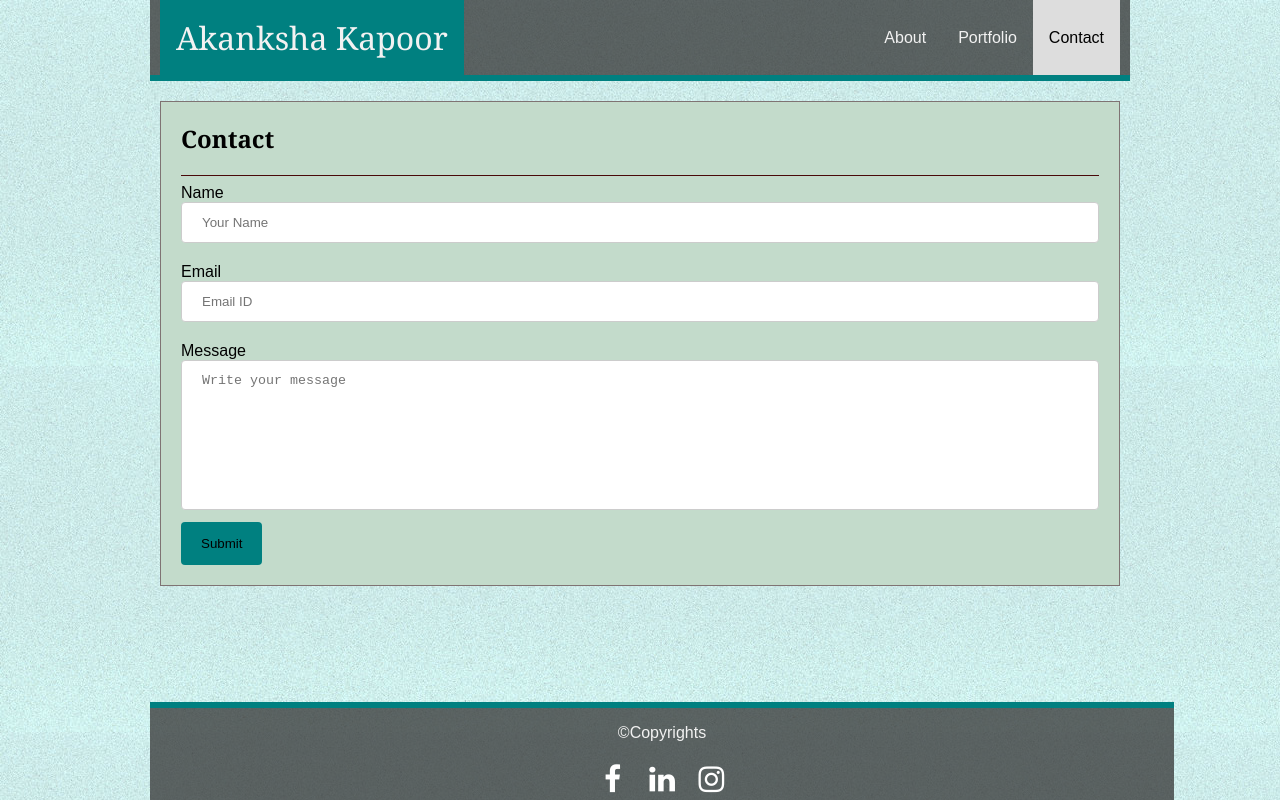
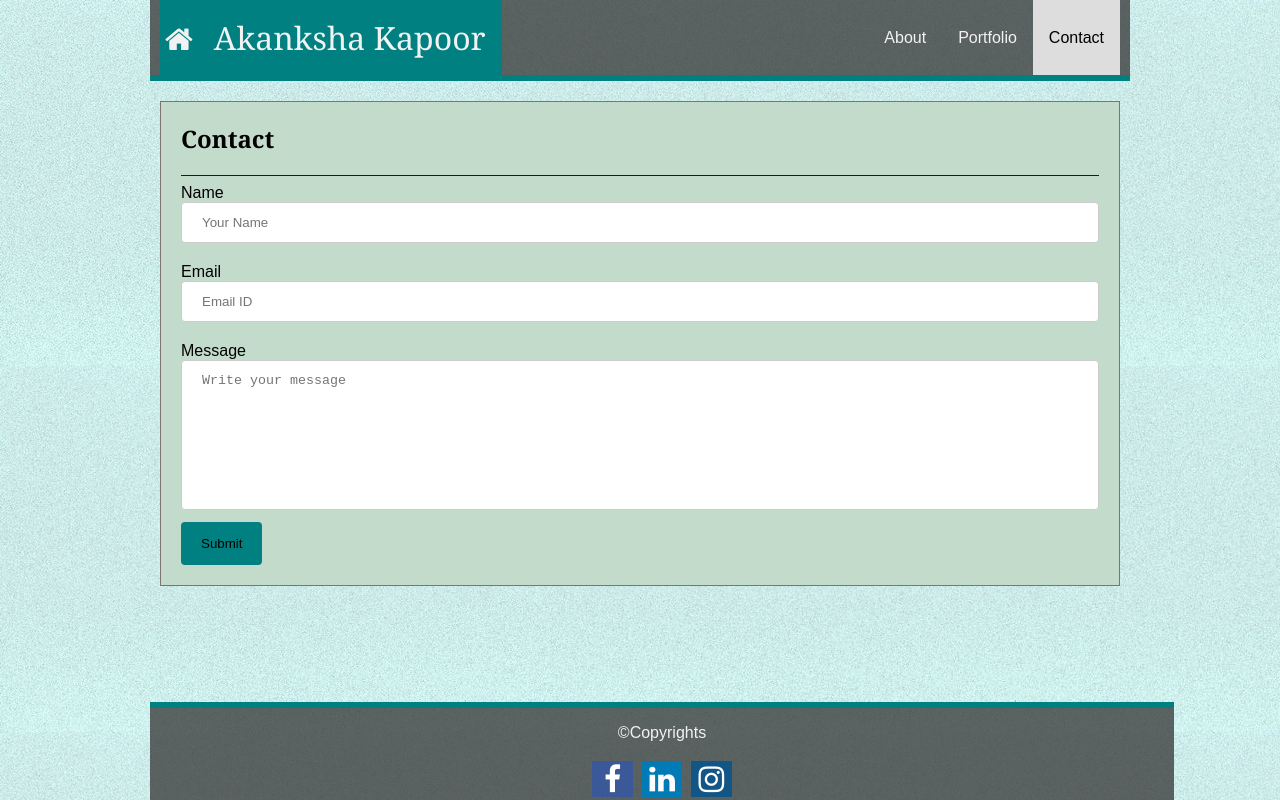
Before and after one commit to akgaur05/Basic-Portfolio, a plain HTML site: page contact.html in a window 1280 px wide. Drawn offline with Linux system fonts and the light colour scheme.

Commit message:
Adding home pic

```diff
--- a/assets/css/style.css
+++ b/assets/css/style.css
@@ -252,14 +252,17 @@ input[type=submit]:hover {
 }
 
 .fa-facebook {
+  background: #3B5998;
   color: white;
 }
 
 .fa-linkedin {
+  background: #007bb5;
   color: white;
 }
 
 .fa-instagram {
+  background: #125688;
   color: white;
 }
 
--- a/contact.html
+++ b/contact.html
@@ -6,6 +6,7 @@
     <meta name="viewport" content="width=device-width, initial-scale=1.0">
     <meta http-equiv="X-UA-Compatible" content="ie=edge">
     <link rel="stylesheet" href="https://cdnjs.cloudflare.com/ajax/libs/font-awesome/4.7.0/css/font-awesome.min.css">
+    <!-- <link rel="stylesheet" type="text/css" href="./assets/css/reset.css"> -->
     <link rel="stylesheet" type="text/css" href="./assets/css/style.css">
     <link rel="icon" type="image/png" href="./assets/images/Ak_Logo.jpg">
     <title>Akanksha Kapoor</title>
@@ -16,7 +17,7 @@
                     <div class="navHeader">
                             <nav class="navLinks">
                                 <div class="name">
-                                        <a href="index.html">Akanksha Kapoor</a>
+                                        <i class="fa fa-home"></i><a href="index.html">Akanksha Kapoor</a>
                                 </div>
                                 <ul>
                                     <li><a href="contact.html" id="active">Contact</a></li>
```
Also changed, not shown: index.html (+1 -0 lines), portfolio.html (+2 -1 lines).
